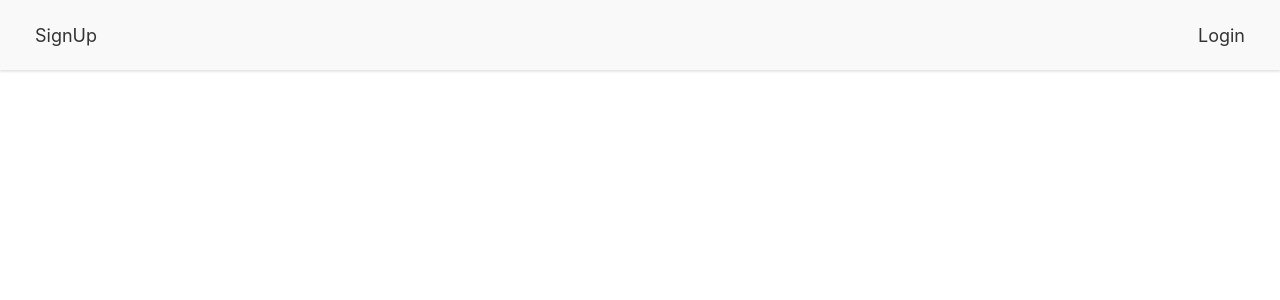
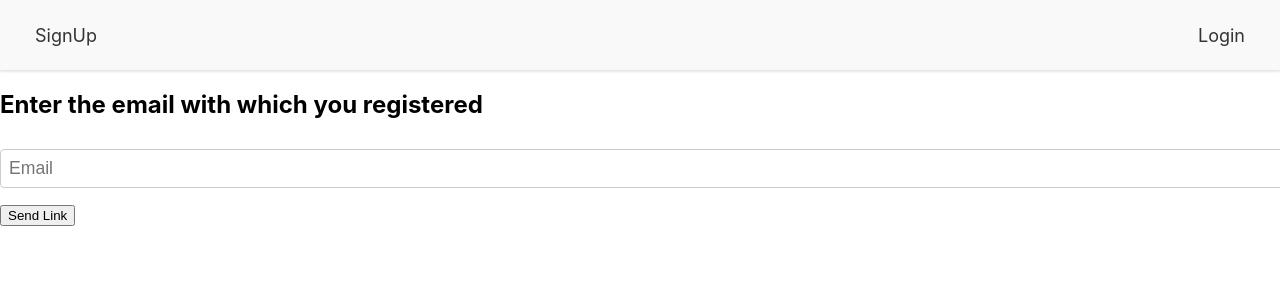
Before and after one commit to Akshay2903/expense-tracker-reactjs-, a React (Create React App) app: page /resetpasscode in a window 1280 px wide. Before the commit this address had no page. Shown: the top 300 px of the page. Built offline with nearby package versions, Linux system fonts and the light colour scheme.

Commit message:
Forgot Password Workflow

```diff
--- a/src/App.js
+++ b/src/App.js
@@ -7,6 +7,7 @@ import Welcome from "./components/Welcome";
 import Header from "./components/Layout/Header";
 import Profile from "./components/Profile/Profile";
 import "./App.css";
+import PasscodeReset from "./components/Pages/CreatingPasscode/PasscodeReset";
 
 function App() {
 
@@ -48,6 +49,7 @@ function App() {
         <Route exact path="/welcome" element = {<Welcome/>}/>
         <Route exact path="/login" element = {<Login setLogin = {setIsLogin}/>}/>
         <Route exact path="/completeprofile" element={<Profile/>} />
+        <Route exact path="/resetpasscode" element={<PasscodeReset />} />
       </Routes>
     </>
   );
--- a/src/components/Login/Login.js
+++ b/src/components/Login/Login.js
@@ -14,7 +14,7 @@ const Login = (props) => {
     const enteredloginPassword = loginPasswordRef.current.value;
 
     fetch(
-      "https://identitytoolkit.googleapis.com/v1/accounts:signInWithPassword?key=AIzaSyDTHcN6BfHG9yJUF7SSWSe8c7ZWnwhUxOQ",
+      "https://identitytoolkit.googleapis.com/v1/accounts:signInWithPassword?key=AIzaSyCEyT2fsRkG4dMvDlT-PAlCUi7vZzqHQ88",
       {
         method: "POST",
         body: JSON.stringify({
@@ -78,6 +78,9 @@ const Login = (props) => {
               Don't have Account? <Link to="/login">Sign Up</Link>
             </p>
           </span>
+        <div>
+        <Link to="/resetpasscode">ForgotPassword</Link>
+        </div>
       </form>
     </div>
   );
--- /dev/null
+++ b/src/components/Pages/CreatingPasscode/PasscodeReset.js
@@ -0,0 +1,46 @@
+import React, {useRef} from "react";
+
+const PasscodeReset = () => {
+  const inputResetEmailRef = useRef();
+
+  const resetHandler = (event) => {
+    event.preventDefault();
+
+    const enteredResetEmail = inputResetEmailRef.current.value;
+
+    fetch(
+      "https://identitytoolkit.googleapis.com/v1/accounts:sendOobCode?key=AIzaSyCEyT2fsRkG4dMvDlT-PAlCUi7vZzqHQ88",
+      {
+        method: "POST",
+        body: JSON.stringify({
+          requestType: "PASSWORD_RESET",
+          email: enteredResetEmail,
+        }),
+        headers: {
+          "Content-Type": "application/json",
+        },
+      }
+    )
+      .then((res) => {
+        if (res.ok) {
+          alert("Reset Link Sent");
+          return res.json();
+        } else {
+          return res.json((data) => {
+            throw new Error(data.error.message);
+          });
+        }
+      });
+  };
+  return (
+    <div>
+      <h2>Enter the email with which you registered</h2>
+      <input type="email" placeholder="Email" ref={inputResetEmailRef} />
+      <button type="submit" onClick={resetHandler}>
+        Send Link
+      </button>
+    </div>
+  );
+};
+
+export default PasscodeReset;
```
Also changed, not shown: src/components/Profile/Profile.js (+21 -8 lines).
